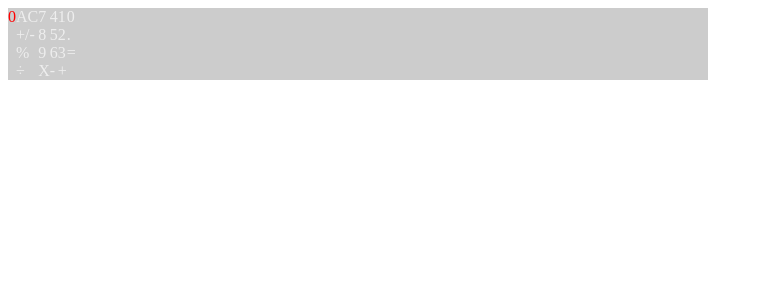
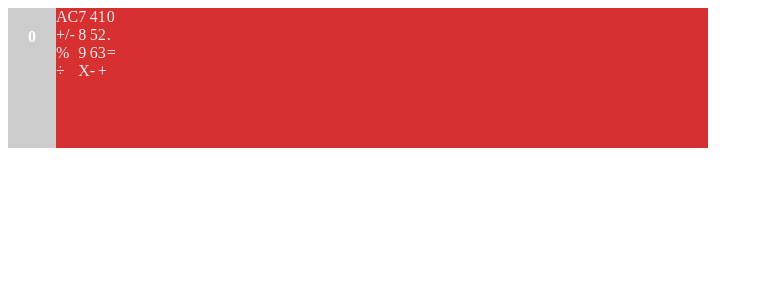
Before and after one commit to EricMbouwe/Calculator-React, a React (Create React App) app: page / in a window 1280 px wide. Shown: the top 300 px of the page, without its empty margins (0-763 px from the left). Built offline with nearby package versions, Linux system fonts and the light colour scheme.

Commit message:
styles added to result in the dispaly component

```diff
--- a/src/App.css
+++ b/src/App.css
@@ -1,5 +1,5 @@
 .App {
   display: flex;
   width: 700px;
-  background-color: #ccc;
+  background-color: #d63031;
 }
--- a/src/components/Display.js
+++ b/src/components/Display.js
@@ -15,7 +15,12 @@ Display.propTypes = {
 
 const styles = {
   display: "flex",
-  color: "red"
+  color: "#fff",
+  fontWeight: "bold",
+  textAlign: "right",
+  padding: 20,
+  backgroundColor: "#ccc",
+  height: 100
 }
 
 /**{{color: "#eee"}} */
```
